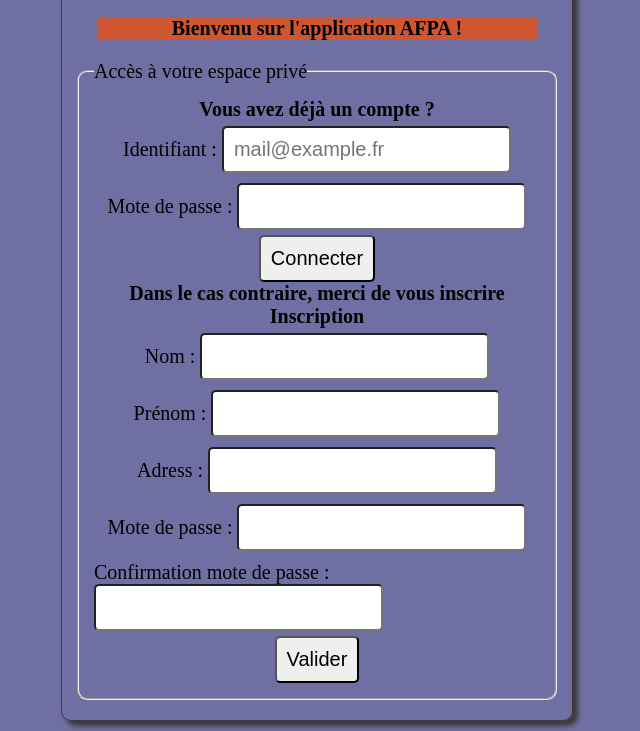
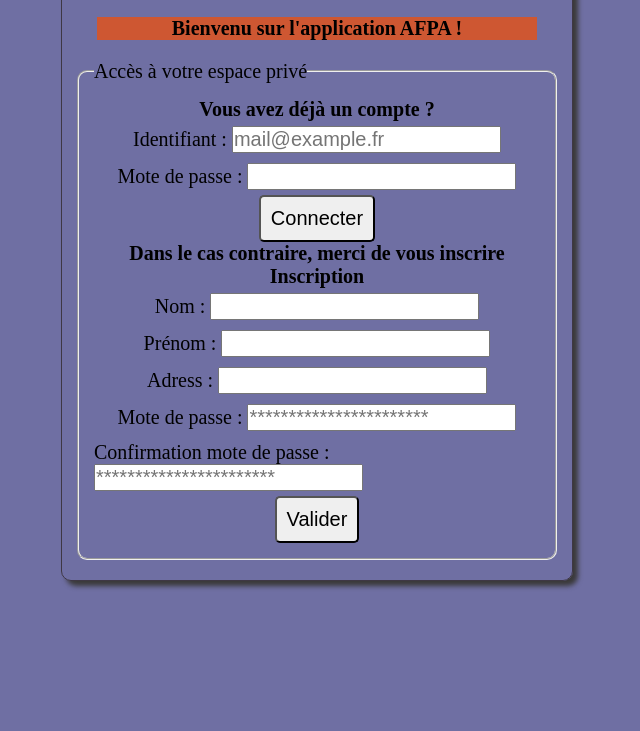
Before and after one commit to Ataf90/afpainscription, a plain HTML site: page index.html in a window 1280 px wide. Shown: the part 89-820 px from the top of the page, without its empty margins (323-963 px from the left). Drawn offline with Linux system fonts and the light colour scheme.

Commit message:
Fifth changing my web site inscription

```diff
--- a/assets/style/style.css
+++ b/assets/style/style.css
@@ -44,7 +44,7 @@
   display: block;
   margin: 5px auto;
 }
-input {
+input[type="submit"] {
   padding: 10px;
   border-radius: 5px;
   cursor: pointer;
--- a/index.html
+++ b/index.html
@@ -40,11 +40,11 @@
           </label>
           <label for=""
             >Mote de passe :
-            <input type="password" />
+            <input type="password" placeholder="***********************" />
           </label>
           <label for=""
             >Confirmation mote de passe :
-            <input type="password" />
+            <input type="password" placeholder="***********************" />
           </label>
           <input type="submit" value="Valider" />
         </fieldset>
```
